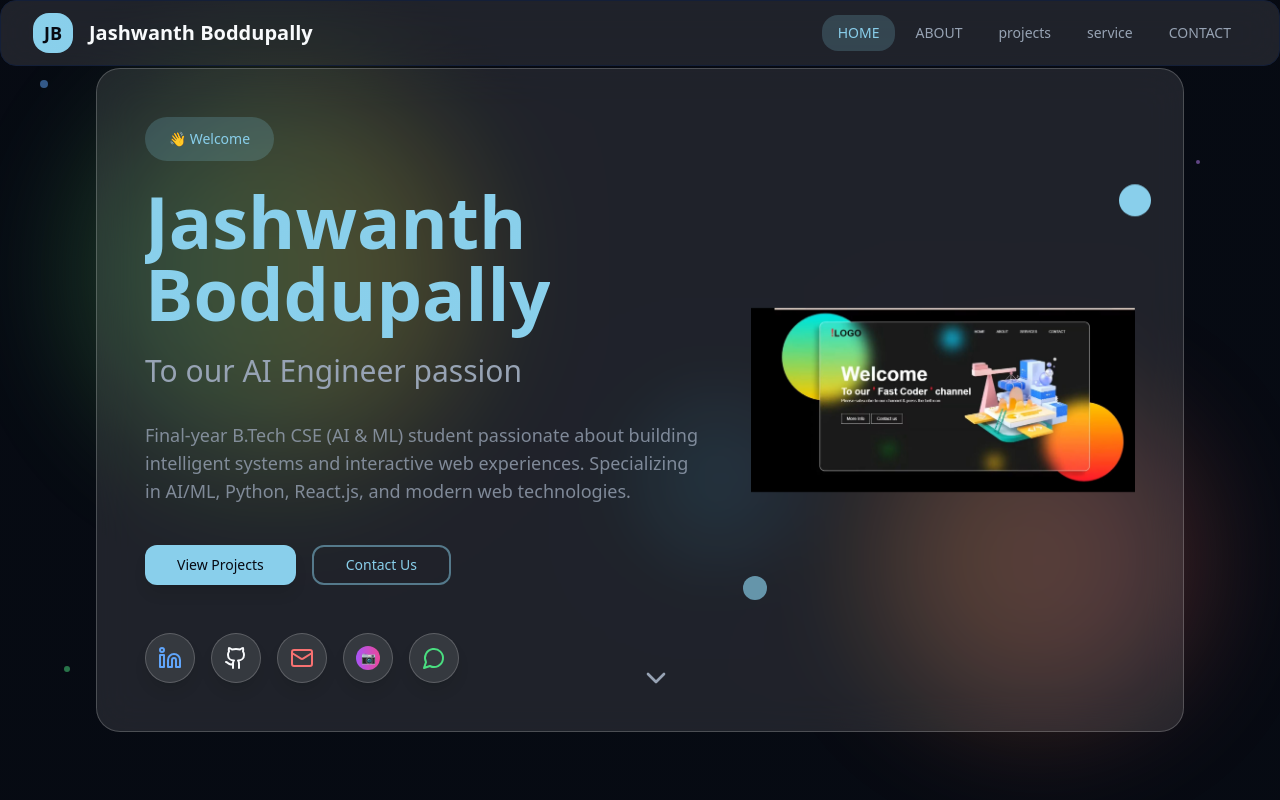
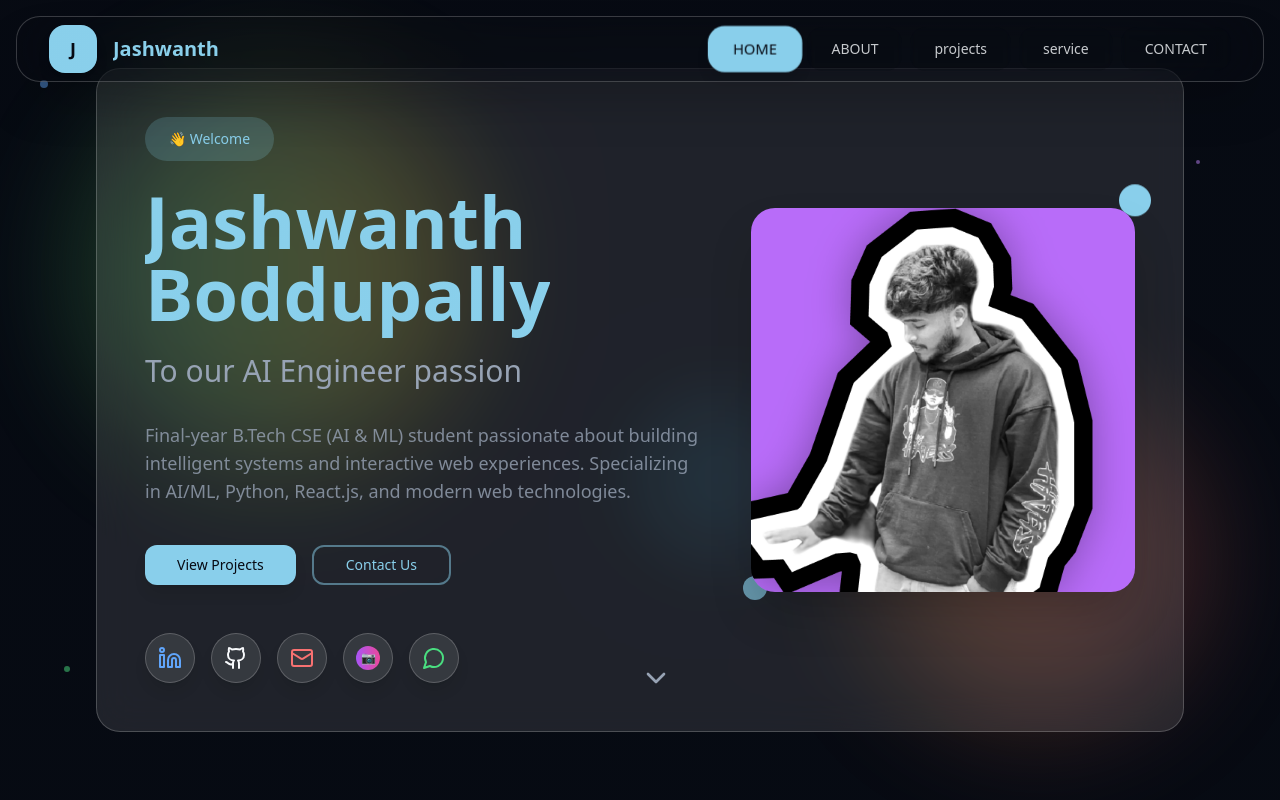
Before and after one commit to jashu171/jashwanth-portfolio, a React (Vite) app: page / in a window 1280 px wide. Shown: the top 800 px of the page. Built offline with nearby package versions, Linux system fonts and the light colour scheme.

Commit message:
Update navigation and hero image
Updated the navigation bar to a modern glassmorphism design with a gradient logo and improved responsiveness. Replaced the hero section profile image with the provided image.

```diff
--- a/src/components/HeroSection.tsx
+++ b/src/components/HeroSection.tsx
@@ -29,9 +29,9 @@ const HeroSection = () => {
             <div className="lg:order-2 relative">
               <div className="relative w-96 h-96 mx-auto">
                 <img
-                  src="/lovable-uploads/8929fc30-000a-4554-b419-b37f7f38f087.png"
-                  alt="AI Engineer 3D Illustration"
-                  className="relative z-10 w-full h-full object-contain hover:scale-105 transition-transform duration-[2000ms] ease-out"
+                  src="/lovable-uploads/2d6173eb-9a6e-4b20-bf65-9eddd96664fb.png"
+                  alt="Jashwanth Boddupally Profile"
+                  className="relative z-10 w-full h-full object-cover rounded-3xl shadow-2xl hover:scale-105 transition-transform duration-[2000ms] ease-out"
                 />
                 <div className="absolute -top-4 -right-4 w-8 h-8 bg-primary rounded-full animate-bounce animation-duration-[6s]"></div>
                 <div className="absolute -bottom-2 -left-2 w-6 h-6 bg-accent rounded-full animate-pulse animation-duration-[4s]"></div>
--- a/src/components/Navigation.tsx
+++ b/src/components/Navigation.tsx
@@ -26,32 +26,33 @@ const Navigation = ({ activeSection }: NavigationProps) => {
   };
 
   return (
-    <nav className="fixed top-0 left-0 right-0 glass-morphism border-b border-border z-50">
-      <div className="max-w-7xl mx-auto px-4 sm:px-6 lg:px-8">
+    <nav className="fixed top-4 left-4 right-4 z-50">
+      <div className="glass-morphism rounded-3xl border border-white/20 backdrop-blur-2xl bg-background/30 shadow-2xl">
+        <div className="max-w-7xl mx-auto px-6 lg:px-8">
           <div className="flex justify-between items-center h-16">
             <div className="flex items-center gap-4">
-            <div className="w-10 h-10 bg-gradient-to-r from-primary to-accent rounded-lg flex items-center justify-center">
-              <span className="text-primary-foreground font-bold text-lg">JB</span>
+              <div className="w-12 h-12 bg-gradient-to-r from-primary via-accent to-primary rounded-2xl flex items-center justify-center shadow-lg">
+                <span className="text-primary-foreground font-bold text-lg">J</span>
               </div>
               <button
                 onClick={() => scrollToSection("home")}
-              className="text-xl font-bold text-foreground hover:scale-105 transition-transform"
+                className="text-xl font-bold bg-gradient-to-r from-primary to-accent bg-clip-text text-transparent hover:scale-105 transition-all duration-300"
               >
-              Jashwanth Boddupally
+                Jashwanth
               </button>
             </div>
 
           {/* Desktop Navigation */}
           <div className="hidden md:block">
-            <div className="ml-10 flex items-baseline space-x-1">
+            <div className="flex items-center space-x-2">
               {navItems.map((item) => (
                 <button
                   key={item.id}
                   onClick={() => scrollToSection(item.id)}
-                  className={`px-4 py-2 rounded-lg text-sm font-medium transition-all duration-200 ${
+                  className={`px-6 py-3 rounded-2xl text-sm font-medium transition-all duration-300 backdrop-blur-sm ${
                     activeSection === item.id
-                      ? "bg-primary/20 text-primary"
-                      : "text-muted-foreground hover:text-foreground hover:bg-primary/10"
+                      ? "bg-gradient-to-r from-primary to-accent text-primary-foreground shadow-lg scale-105"
+                      : "text-foreground/80 hover:text-foreground hover:bg-white/10 hover:scale-105"
                   }`}
                 >
                   {item.label}
@@ -91,15 +92,15 @@ const Navigation = ({ activeSection }: NavigationProps) => {
         {/* Mobile Navigation */}
         {isMobileMenuOpen && (
           <div className="md:hidden">
-            <div className="px-2 pt-2 pb-3 space-y-1 sm:px-3 glass-morphism rounded-lg shadow-lg mt-2">
+            <div className="px-4 pt-4 pb-4 space-y-2 glass-morphism rounded-2xl shadow-xl mt-4 border border-white/20">
               {navItems.map((item) => (
                 <button
                   key={item.id}
                   onClick={() => scrollToSection(item.id)}
-                  className={`block w-full text-left px-3 py-2 rounded-md text-base font-medium transition-all duration-200 ${
+                  className={`block w-full text-left px-4 py-3 rounded-xl text-base font-medium transition-all duration-300 ${
                     activeSection === item.id
-                      ? "bg-primary/20 text-primary"
-                      : "text-muted-foreground hover:text-foreground hover:bg-primary/10"
+                      ? "bg-gradient-to-r from-primary to-accent text-primary-foreground shadow-lg"
+                      : "text-foreground/80 hover:text-foreground hover:bg-white/10"
                   }`}
                 >
                   {item.label}
@@ -109,6 +110,7 @@ const Navigation = ({ activeSection }: NavigationProps) => {
           </div>
         )}
         </div>
+      </div>
     </nav>
   );
 };
```
Also changed, not shown: public/lovable-uploads/2d6173eb-9a6e-4b20-bf65-9eddd96664fb.png (added). Lines whose indentation alone changed are shown as unchanged.
